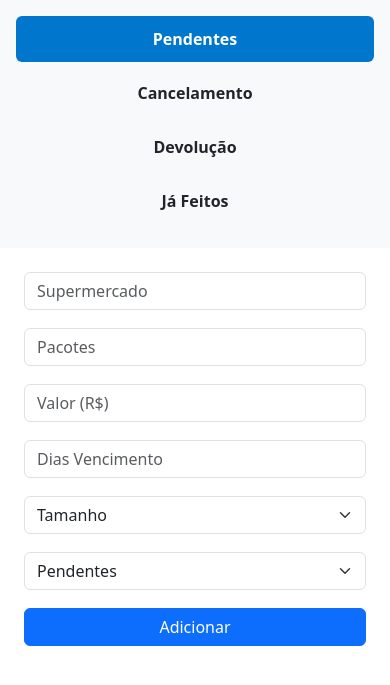
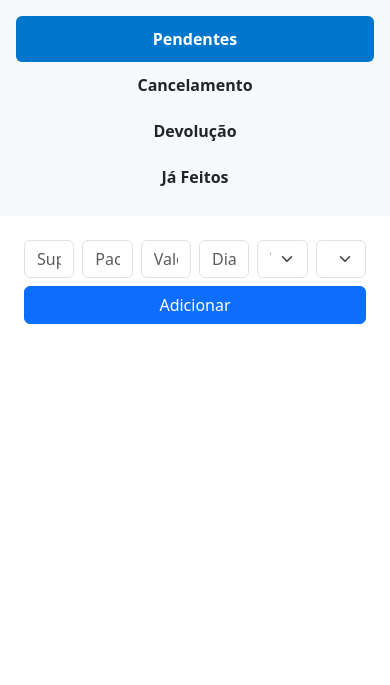
Before and after one commit to Mehranzin/Pao-Do-Sirio, a Flask app: page / in a window 390 px wide. Shown: the top 685 px of the page. Run offline with Flask 3, Linux system fonts and the light colour scheme; data that the repository does not hold is empty.

Commit message:
Mudança mobile2

```diff
--- a/templates/index.html
+++ b/templates/index.html
@@ -2,9 +2,9 @@
 <html lang="pt-br">
   <head>
     <meta charset="UTF-8" />
+    <meta name="viewport" content="width=device-width, initial-scale=1" />
     <title>BAHIJ - Pedidos</title>
     <link rel="icon" href="{{ url_for('static', filename='logo.png') }}" />
-
     <link
       href="https://cdn.jsdelivr.net/npm/bootstrap@5.3.0/dist/css/bootstrap.min.css"
       rel="stylesheet"
@@ -24,25 +24,6 @@
         border: 1px solid #ccc;
         padding: 15px;
         margin-bottom: 10px;
-      }
-
-      /* 🔽 Adaptação para celulares */
-      @media (max-width: 768px) {
-        .col-2 {
-          width: 100% !important;
-          height: auto !important;
-        }
-        .col-10 {
-          width: 100% !important;
-        }
-        .menu-btn {
-          margin-bottom: 8px;
-        }
-        .row.g-2 > .col {
-          flex: 100%;
-          max-width: 100%;
-          margin-bottom: 10px;
-        }
       }
     </style>
   </head>
@@ -161,6 +142,7 @@
         </div>
       </div>
     </div>
+
     <script>
       document.addEventListener("DOMContentLoaded", function () {
         const apagarLinks = document.querySelectorAll("a.btn-danger");
```
